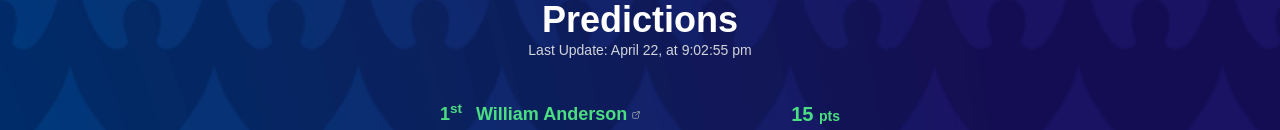
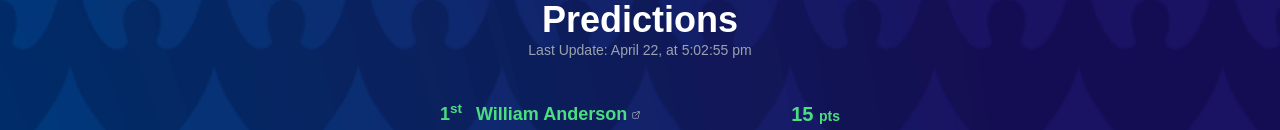
Before and after one commit to devslife7/copa-america-2024, a Next.js app: page / in a window 1280 px wide. Shown: the part 564-694 px from the top of the page. Built offline with nearby package versions, Linux system fonts and the light colour scheme; a web font is replaced by a local one.

Commit message:
Made LastUpdated Component

```diff
--- a/app/[id]/page.tsx
+++ b/app/[id]/page.tsx
@@ -4,18 +4,12 @@ import background from "../../public/images/predictions-background.png"
 import BackButton from "./back-button"
 
 import { Position, Points, Percentage } from "./ranking"
-import { format } from "date-fns"
 import Fixtures from "./test"
+import LastUpdated from "@/components/shared/last-updated"
 
 export default function userPredictions({ params }: { params: any }) {
   const user = usersPredictions.find(user => user.id == params.id)
   if (!user) return <div>User not found</div>
-
-  const LastUpdatedAt = () => {
-    const date = new Date().toLocaleString("en-US", { timeZone: "America/New_York" })
-    console.log("date: ", date)
-    return format(date, "'Last Update:' MMMM d, 'at'  h:mm:ss aaa ")
-  }
 
   return (
     <div className="relative h-screen text-white">
@@ -41,9 +35,8 @@ export default function userPredictions({ params }: { params: any }) {
         <Points />
         <Percentage />
       </div>
-      <div className="mx-6 text-gray-400 text-sm mb-[60px]">
-        <LastUpdatedAt />
-      </div>
+
+      <LastUpdated className=" mx-6 mb-[60px]" />
 
       <div>
         <Fixtures user={user} />
--- a/components/home/predictions.tsx
+++ b/components/home/predictions.tsx
@@ -6,6 +6,7 @@ import fixtures from "../../data/fixtures.json"
 import { format } from "date-fns"
 import ExternalLinkSVG from "@/public/svgs/external-link"
 import { cn } from "@/lib/utils"
+import LastUpdated from "../shared/last-updated"
 
 export default function Predictions() {
   // Sort by match start time
@@ -132,9 +133,8 @@ export default function Predictions() {
         />
         <div className="lg:text-center z-10">
           <h2 className="text-4xl font-bold z-50">Predictions</h2>
-          <div className="text-gray-300 text-sm">
-            <LastUpdatedAt />
-          </div>
+          {/* <div className="text-gray-300 text-sm">{lastUpdatedAt()}</div> */}
+          <LastUpdated />
         </div>
         <div className="my-10 space-y-6">{renderUserPredictions()}</div>
       </div>
@@ -142,11 +142,6 @@ export default function Predictions() {
   )
 }
 
-const LastUpdatedAt = () => {
-  const date = new Date()
-  return format(date, "'Last Update:' MMMM d, 'at'  h:mm:ss aaa ")
-}
-
 const isWinnerStyle = (ranking: number) => {
   return ranking === 1 ? "text-green-400" : ranking === 2 ? "text-yellow-200" : ranking === 3 ? "text-blue-400" : ""
 }
--- /dev/null
+++ b/components/shared/last-updated.tsx
@@ -0,0 +1,8 @@
+import { cn } from "@/lib/utils"
+import { format } from "date-fns"
+
+export default function LastUpdated({ className }: { className?: string }) {
+  const date = new Date().toLocaleString("en-US", { timeZone: "America/New_York" })
+  const formattedDate = format(date, "'Last Update:' MMMM d, 'at'  h:mm:ss aaa ")
+  return <div className={cn("text-gray-400 text-sm", className)}>{formattedDate}</div>
+}
--- a/lib/utils.ts
+++ b/lib/utils.ts
@@ -1,4 +1,5 @@
 import { type ClassValue, clsx } from "clsx"
+import { format } from "date-fns"
 import { twMerge } from "tailwind-merge"
 
 export function cn(...inputs: ClassValue[]) {
```
